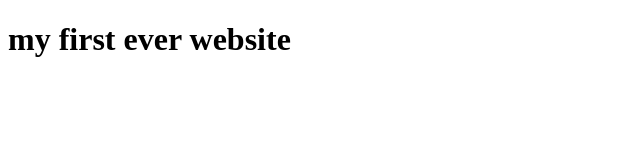
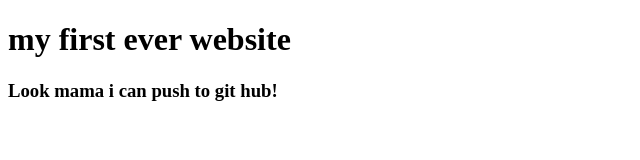
Before and after one commit to parvez19920/my-first-website, a plain HTML site: page index.html in a window 1280 px wide. Shown: the whole page, without its empty margins (0-640 px from the left). Drawn offline with Linux system fonts and the light colour scheme.

Commit message:
learned github

```diff
--- a/index.html
+++ b/index.html
@@ -8,5 +8,6 @@
 </head>
 <body>
     <h1>my first ever website</h1>
+    <h3>Look mama i can push to git hub!</h3>
 </body>
 </html>
```
